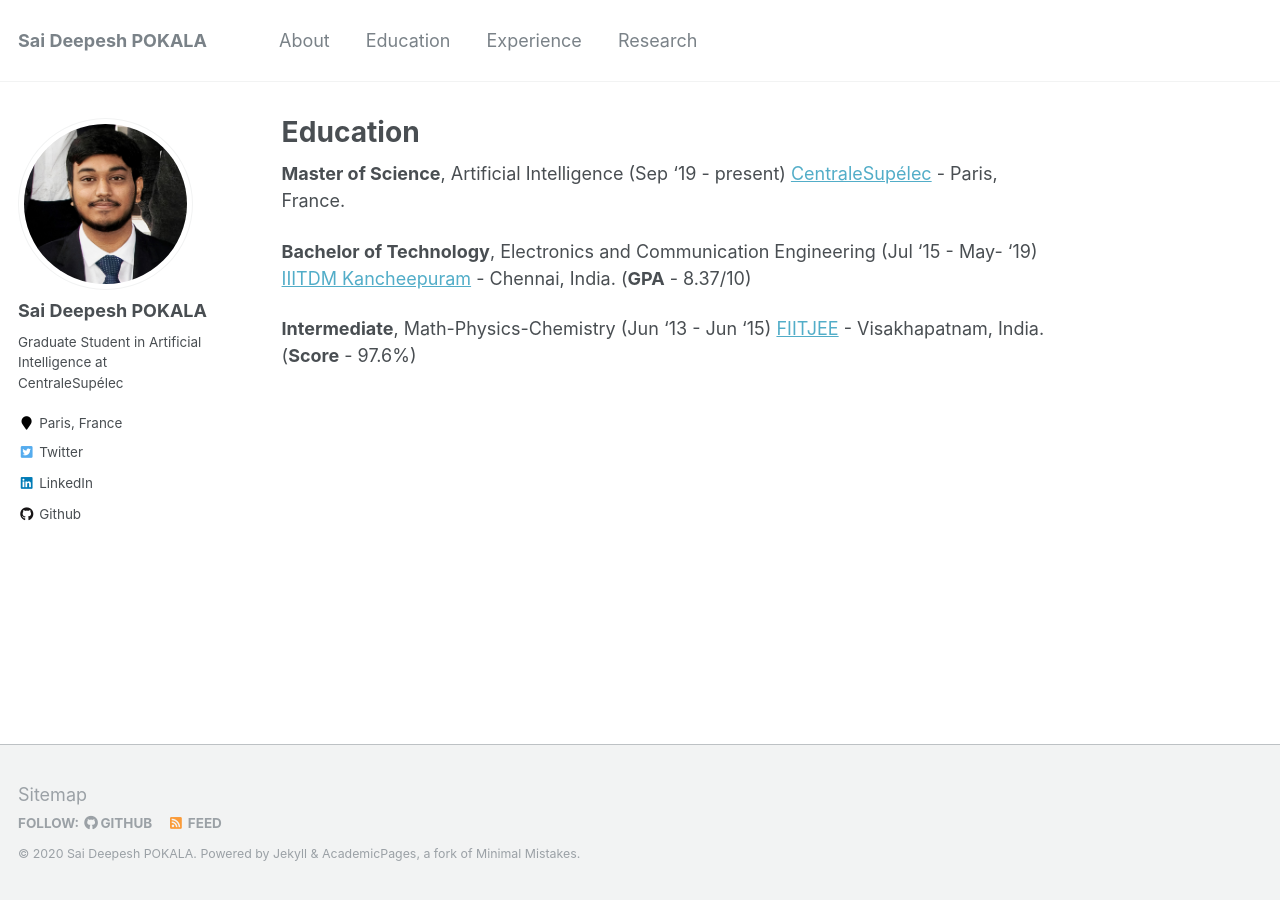
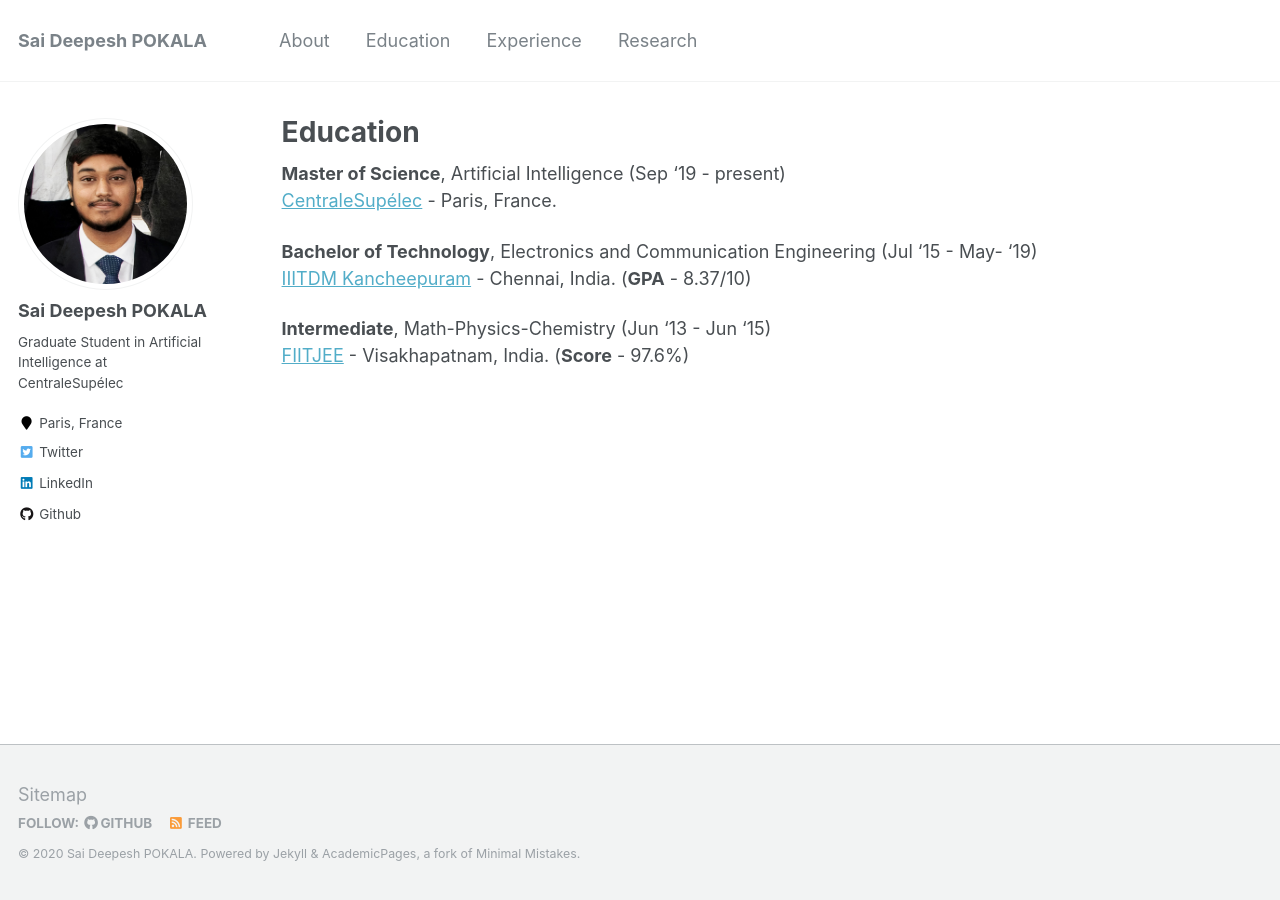
Before and after one commit to saideepesh/saideepesh.github.io, a Jekyll site: the page built from _pages/education.md, in a window 1280 px wide. Built offline with Jekyll 4.4.1, drawn with Linux system fonts in a browser that asks for light colours.

```diff
--- a/_pages/education.md
+++ b/_pages/education.md
@@ -5,11 +5,11 @@ author_profile: true
 classes: wide
 ---
 
-**Master of Science**, Artificial Intelligence                                (Sep '19 - present)
+**Master of Science**, Artificial Intelligence                                (Sep '19 - present)\
 [CentraleSupélec](https://www.centralesupelec.fr/en) - Paris, France.
 
-**Bachelor of Technology**, Electronics and Communication Engineering         (Jul '15 - May- '19)
+**Bachelor of Technology**, Electronics and Communication Engineering         (Jul '15 - May- '19)\
 [IIITDM Kancheepuram](iiitdm.ac.in) - Chennai, India. (**GPA** - 8.37/10)
 
-**Intermediate**, Math-Physics-Chemistry                                      (Jun '13 - Jun '15)
+**Intermediate**, Math-Physics-Chemistry                                      (Jun '13 - Jun '15)\
 [FIITJEE](https://www.fiitjee.com/) - Visakhapatnam, India. (**Score** - 97.6%)
```
